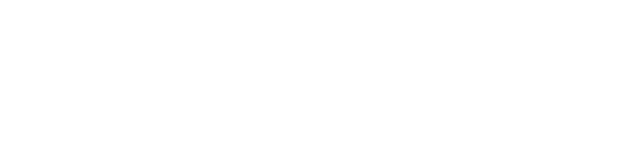
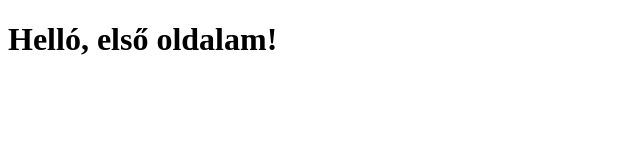
Before and after one commit to vaskati/elsoweb, a plain HTML site: page index.html in a window 1280 px wide. Shown: the whole page, without its empty margins (0-640 px from the left). Drawn offline with Linux system fonts and the light colour scheme.

Commit message:
Update index.html

```diff
--- a/index.html
+++ b/index.html
@@ -7,6 +7,7 @@
     <title>Első weboldalam</title>
 </head>
 <body>
+    <h1>Helló, első oldalam!</h1>
 
 </body>
 </html>
```
